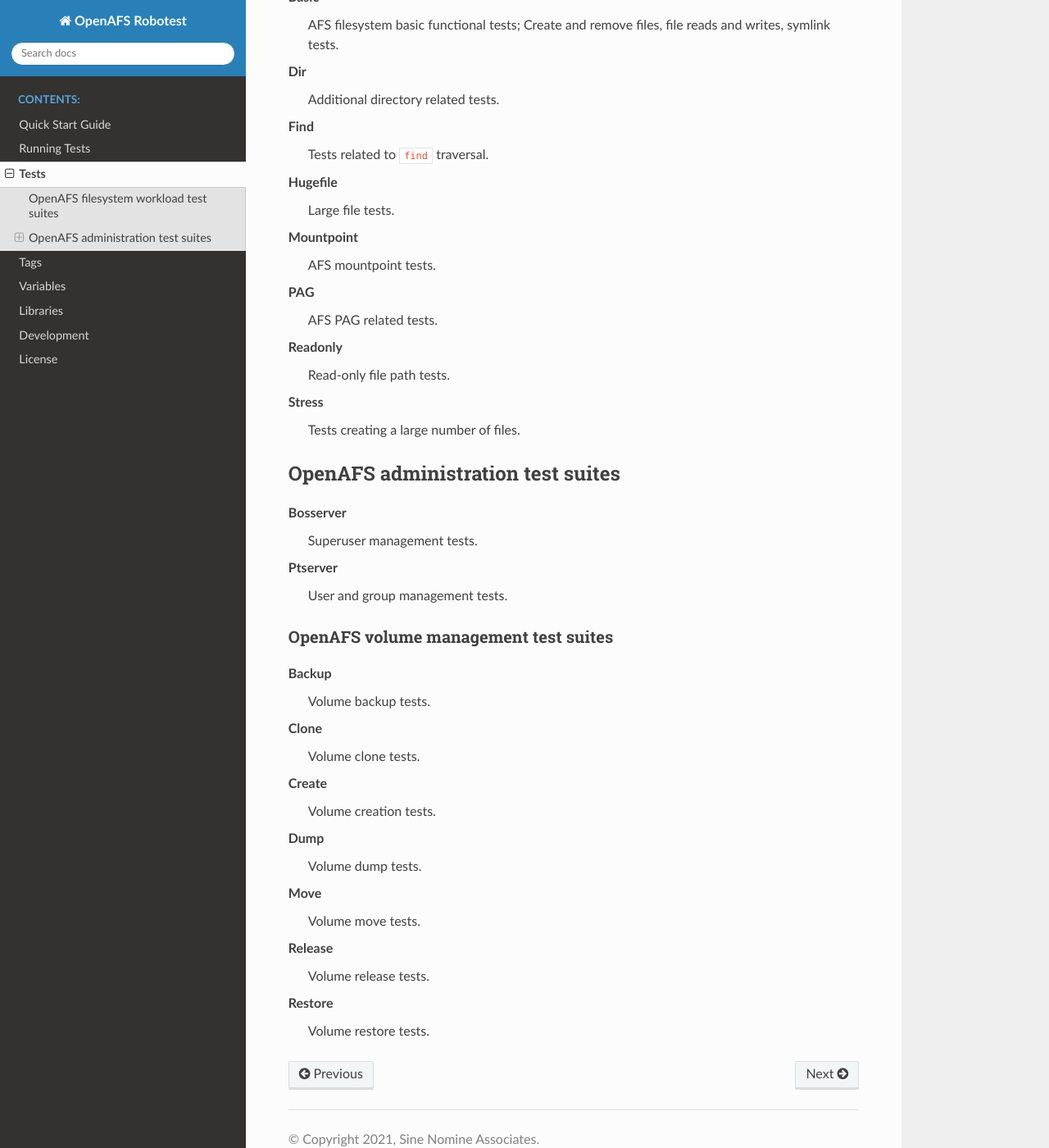
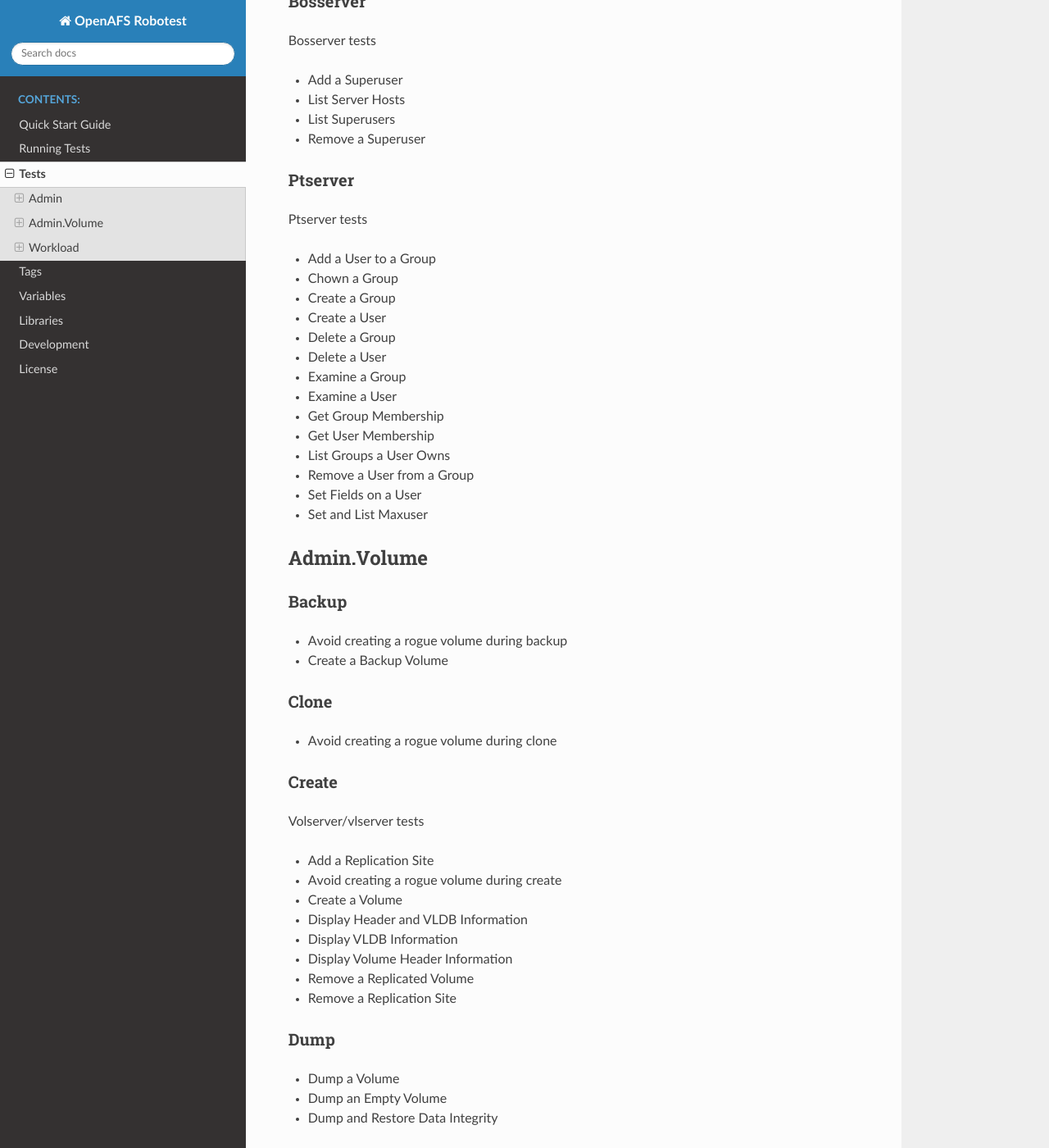
Before and after one commit to openafs-contrib/openafs-robotest, a Sphinx documentation site: the page built from docs/source/tests.rst, in a window 1280 px wide and 1400 px high, scrolled down 228 px. Shown: the whole window at 82% size. Built offline with Sphinx 7.4.7 and the Read the Docs theme 2.0.0, drawn with Linux system fonts in a browser that asks for light colours; some of the changed text lies outside the part shown.

Commit message:
Add script to generate test.rst from robot files

```diff
--- a/docs/source/tests.rst
+++ b/docs/source/tests.rst
@@ -1,65 +1,176 @@
-.. _`Tests`:
-
 Tests
 =====
 
-OpenAFS filesystem workload test suites
----------------------------------------
+
+
+
+Admin
+-----
+
+Bosserver
+~~~~~~~~~
+
+Bosserver tests
+
+* Add a Superuser
+* List Server Hosts
+* List Superusers
+* Remove a Superuser
+
+Ptserver
+~~~~~~~~
+
+Ptserver tests
+
+* Add a User to a Group
+* Chown a Group
+* Create a Group
+* Create a User
+* Delete a Group
+* Delete a User
+* Examine a Group
+* Examine a User
+* Get Group Membership
+* Get User Membership
+* List Groups a User Owns
+* Remove a User from a Group
+* Set Fields on a User
+* Set and List Maxuser
+
+Admin.Volume
+------------
+
+Backup
+~~~~~~
+
+* Avoid creating a rogue volume during backup
+* Create a Backup Volume
+
+Clone
+~~~~~
+
+* Avoid creating a rogue volume during clone
+
+Create
+~~~~~~
+
+Volserver/vlserver tests
+
+* Add a Replication Site
+* Avoid creating a rogue volume during create
+* Create a Volume
+* Display Header and VLDB Information
+* Display VLDB Information
+* Display Volume Header Information
+* Remove a Replicated Volume
+* Remove a Replication Site
+
+Dump
+~~~~
+
+* Dump a Volume
+* Dump an Empty Volume
+* Dump and Restore Data Integrity
+
+Move
+~~~~
+
+* Avoid creating a rogue volume during move
+* Move a Volume
+* Move a volume between servers
+
+Release
+~~~~~~~
+
+* Avoid creating a rogue volume during release
+* Release a Volume
+
+Restore
+~~~~~~~
+
+Tests to verify volume restore operations with the
+various of the restore options and to test the volume
+server robustness while attempting to restore invalid
+volume dump streams.
+
+* Avoid creating a rogue volume during restore
+* Restore a Volume Containing a Bogus ACL
+* Restore a volume
+* Restore an empty volume
+
+Workload
+--------
 
 Basic
-  AFS filesystem basic functional tests; Create and remove files, file reads and
-  writes, symlink tests.
+~~~~~
+
+Basic Functional Tests
+
+* Create a Cross-Volume Hard Link
+* Create a Directory
+* Create a File
+* Create a Hard Link to a Directory
+* Create a Hard Link within a Directory
+* Create a Hard Link within a Volume
+* Create a Symlink
+* Rename a File
+* Rewrite a file
+* Timestamp rollover after 2147483647 (January 19, 2038 03:14:07 UTC)
+* Touch a file
+* Write and Execute a Script in a Directory
+* Write to a File
 
 Dir
-  Additional directory related tests.
+~~~
+
+Directory Object tests
+
+* Unicode File Name
 
 Find
-  Tests related to ``find`` traversal.
+~~~~
+
+File Hierarchy Traversal Tests
+
+* Traverse Simple Tree
+* Traverse Tree with Two Parents
 
 Hugefile
-  Large file tests.
+~~~~~~~~
+
+Regression
+
+* Create a Larger Than 2gb File
+* Read Write a File Larger than 4G
+* Read a File Larger than the Cache
+* Write a File Larger than the Cache
 
 Mountpoint
-  AFS mountpoint tests.
+~~~~~~~~~~
 
-PAG
-  AFS PAG related tests.
+Mountpoint tests
+
+* Create a Mountpoint to a Nonexistent Volume
+* Make and Remove a Mountpoint
+* Make and Remove a Mountpoint with Command Aliases
+
+Pag
+~~~
+
+AFS PAG tests
+
+* Obtain a PAG with pagsh
 
 Readonly
-  Read-only file path tests.
+~~~~~~~~
+
+Read-only tests
+
+* Write a File in a Read-only Volume
 
 Stress
-  Tests creating a large number of files.
+~~~~~~
 
-OpenAFS administration test suites
-----------------------------------
+Client stess tests
 
-Bosserver
-  Superuser management tests.
-
-Ptserver
-  User and group management tests.
-
-OpenAFS volume management test suites
-~~~~~~~~~~~~~~~~~~~~~~~~~~~~~~~~~~~~~
-
-Backup
-  Volume backup tests.
-
-Clone
-  Volume clone tests.
-
-Create
-  Volume creation tests.
-
-Dump
-  Volume dump tests.
-
-Move
-  Volume move tests.
-
-Release
-  Volume release tests.
-
-Restore
-  Volume restore tests.
+* Create a Large Number of Entries in a Directory
```
Also changed, not shown: docs/testdoc.py (added, +78 -0 lines), 1 other file.
